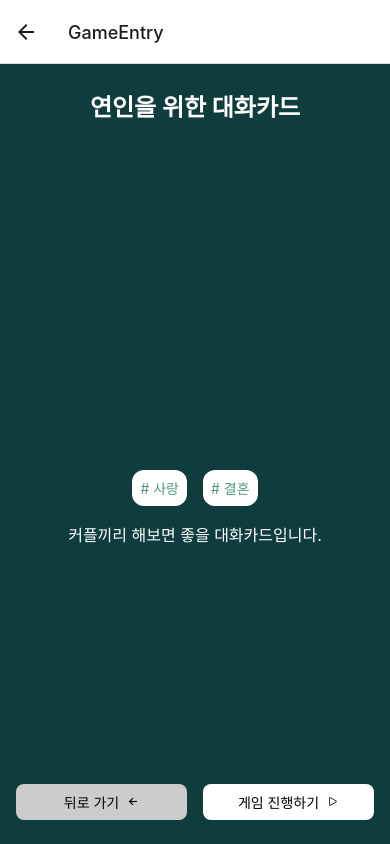
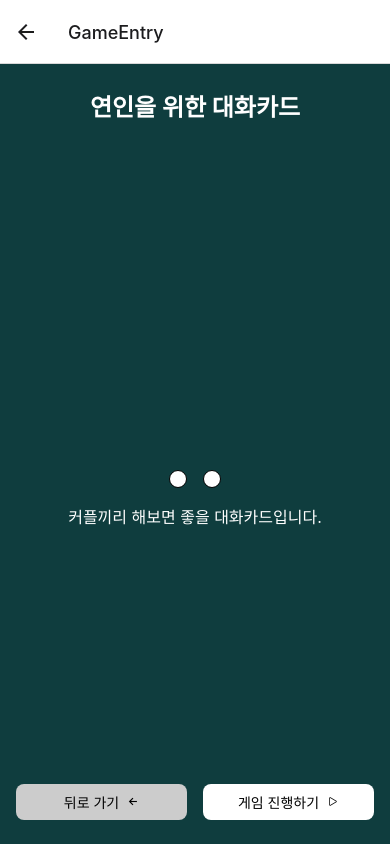
Before and after one commit to hanshinapt/h2h-frontend, a React Native app: screen /GameEntry in a window 390 px wide. Built offline with nearby package versions, Linux system fonts and the light colour scheme.

Commit message:
[feat] Chip 컴포넌트 text에서 children 받도록 변경

```diff
--- a/app/components/gameEntry/Chip.tsx
+++ b/app/components/gameEntry/Chip.tsx
@@ -1,32 +1,28 @@
 import styled from 'styled-components/native';
 
 interface ChipProps {
-	text: string;
-	color?: string;
+	children: React.ReactNode;
 	bgColor?: string;
+	borderColor?: string;
 }
 
-const ChipComponent = ({ text, color, bgColor }: ChipProps) => {
+const ChipComponent = ({ children, bgColor, borderColor }: ChipProps) => {
 	return (
-		<ChipWrapper bgColor={bgColor}>
-			<ChipText color={color}>{text}</ChipText>
+		<ChipWrapper bgColor={bgColor} borderColor={borderColor}>
+			{children}
 		</ChipWrapper>
 	);
 };
 
 export default ChipComponent;
 
-const ChipWrapper = styled.View<{ bgColor?: string }>`
+const ChipWrapper = styled.View<{ bgColor?: string; borderColor?: string }>`
 	display: flex;
 	justify-content: center;
 	background-color: white;
-	border-radius: 12px;
+	border-radius: 14px;
 	padding: 8px;
 	font-size: 16px;
 	background-color: ${(props) => (props.bgColor ? props.bgColor : 'white')};
+	border: ${(props) => props.borderColor && `1px solid ${props.borderColor}`};
 `;
-
-const ChipText = styled.Text<{ color?: string }>`
-	text-align: center;
-	color: ${(props) => props.color && props.color};
-`;
```
